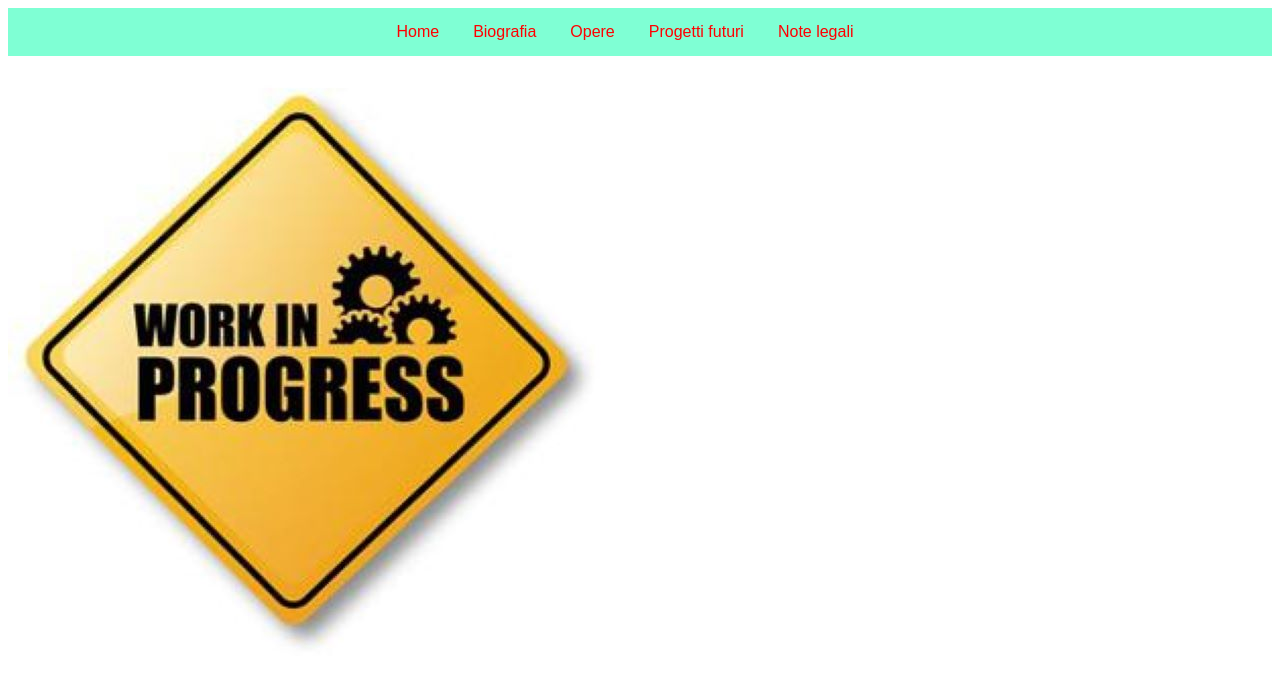
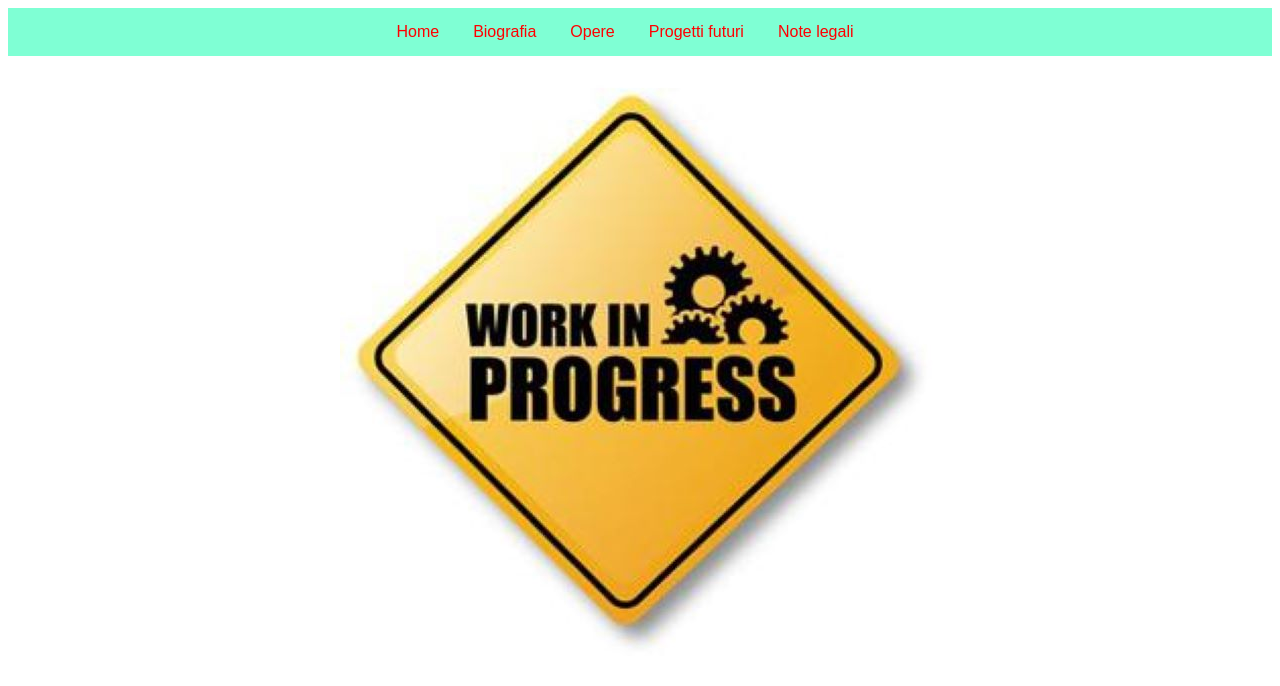
Before and after one commit to Mark77145/D.G.Artist, a plain HTML site: page progetti.html in a window 1280 px wide. Drawn offline with Linux system fonts and the light colour scheme.

Commit message:
Update futur.css

```diff
--- a/style/futur.css
+++ b/style/futur.css
@@ -22,3 +22,12 @@
 	padding:15px;
 	background-color:aquamarine;
 }
+
+/**************corpo*************/
+
+.img_centrata
+{
+	display:block;
+	margin-left:auto;
+	margin-right:auto;
+}
```
